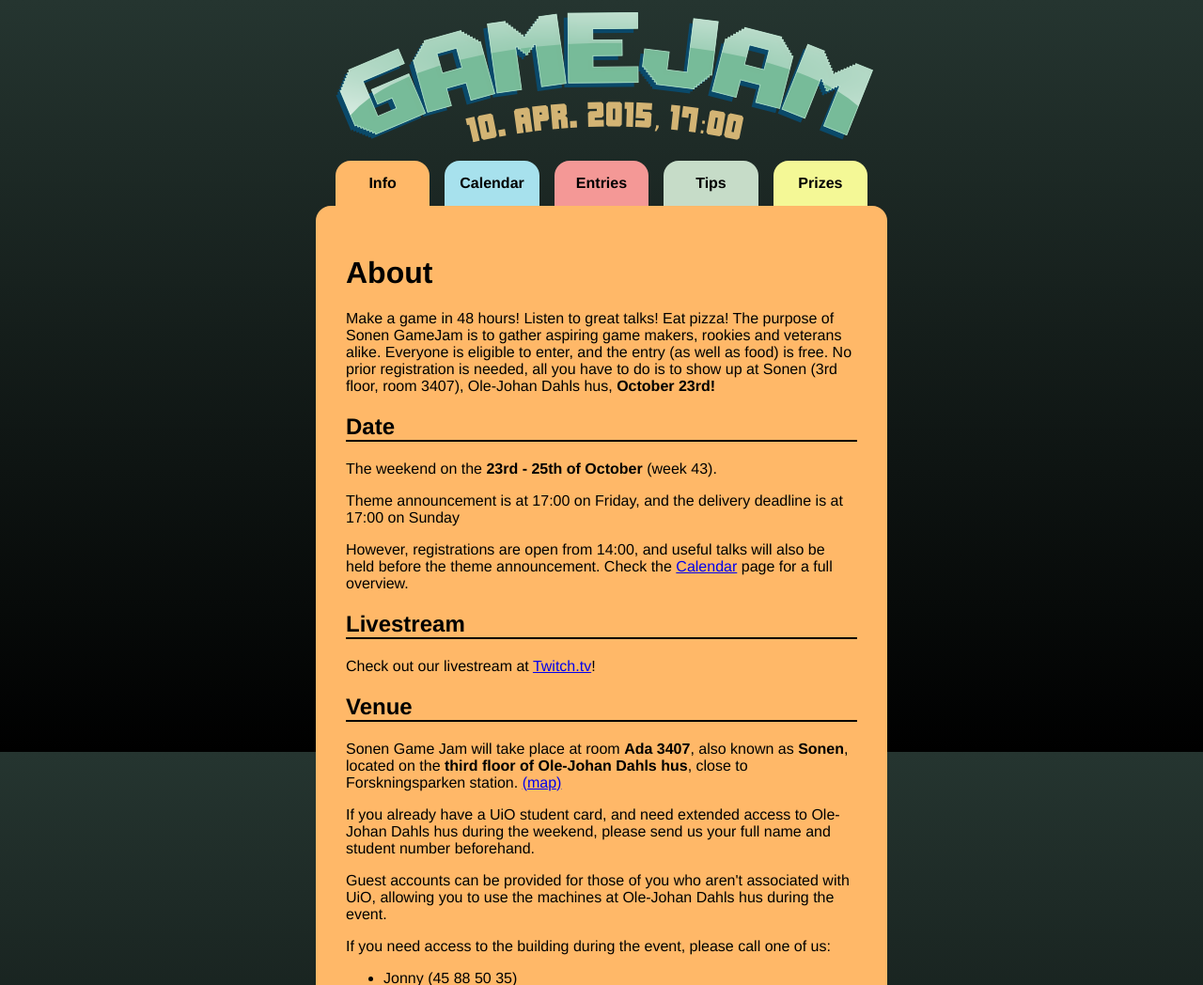
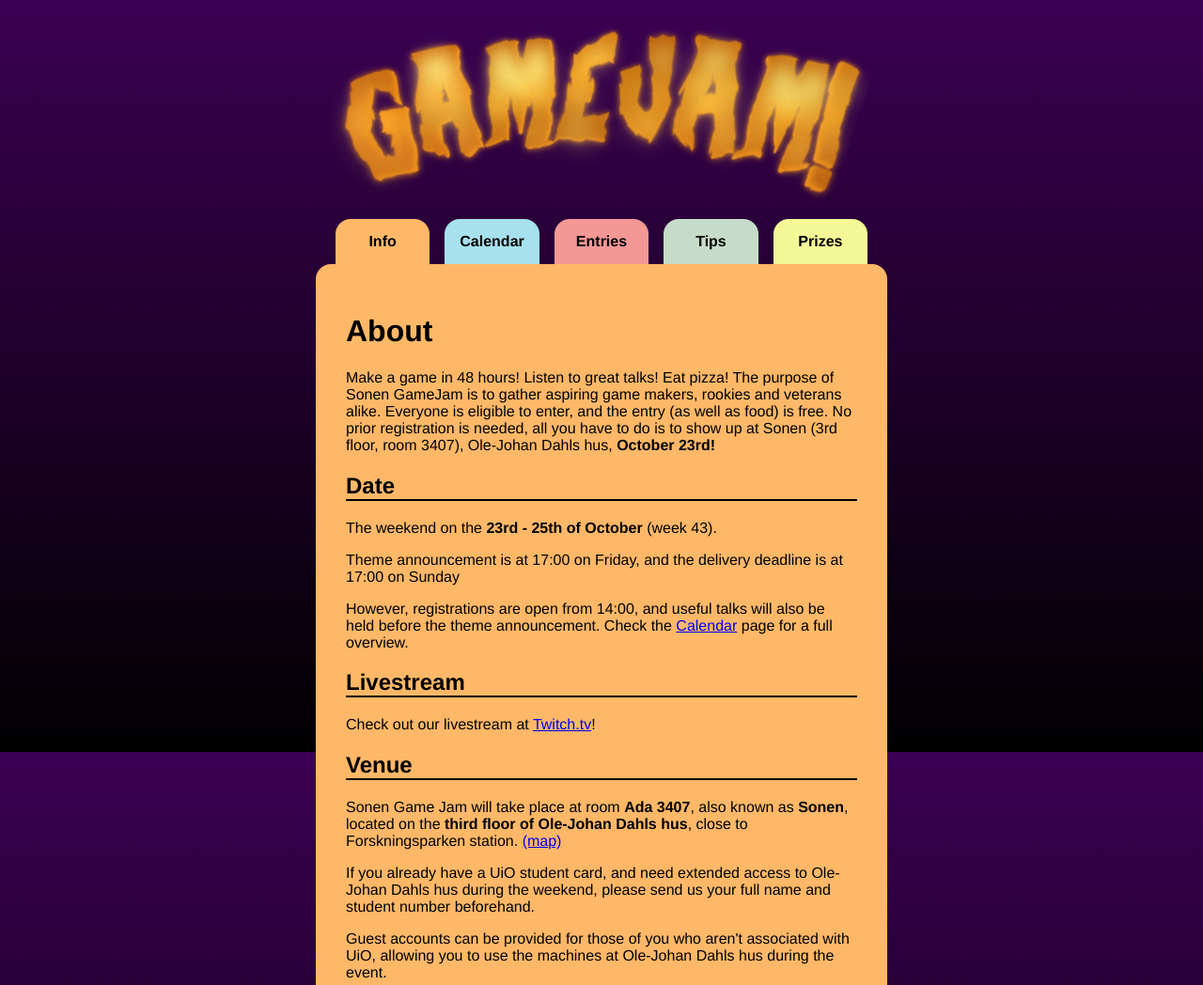
Before and after one commit to kristebo/SonenGameJam, a PHP site: page /index.php in a window 1280 px wide. Shown: the top 1048 px of the page at 94% size. Run offline with PHP 8.4, Linux system fonts and the light colour scheme.

Commit message:
2015-2 banner update

```diff
--- a/common/headermenu.html
+++ b/common/headermenu.html
@@ -6,7 +6,7 @@
 <body>
 	<div id='frame'>
 		<header>
-			<img src='/common/header-2015-04.png' alt='Åpen Sone Game Jam' />
+			<img src='/common/header-2015-10.png' alt='Åpen Sone Game Jam' />
 		</header>
 		<div id='menu'>
 			<div class='menu-item-container'>
--- a/style.css
+++ b/style.css
@@ -4,7 +4,7 @@ body
 	font-family: Helvetica, sans;
 	text-align: center;
 	background-color: #000;
-	background: linear-gradient(to bottom,  #253530, #000000); /*#0C0D2C*/
+	background: linear-gradient(to bottom,  #3B0052, #000000); /*#0C0D2C*/
 	-webkit-background-size: cover;
 	-moz-background-size: cover;
 	-o-background-size: cover
```
Also changed, not shown: common/header-2015-10.png (added).
